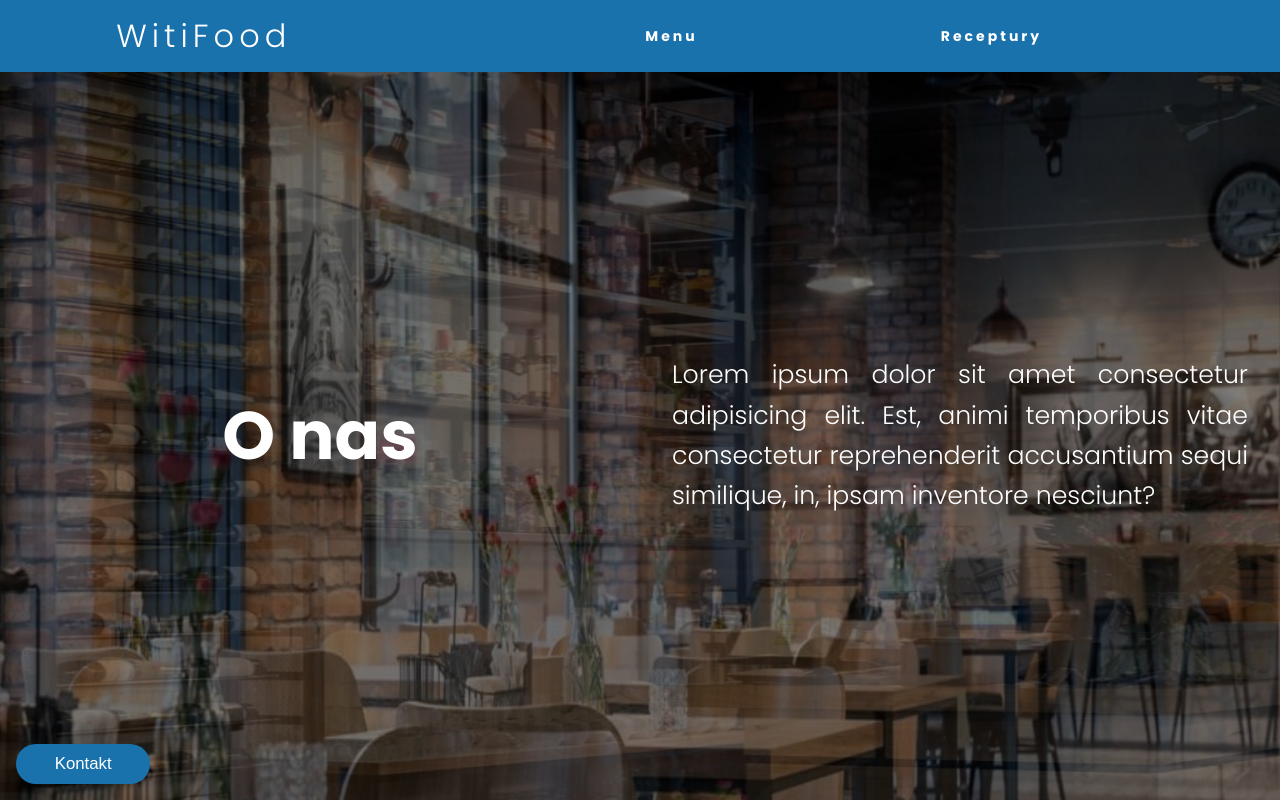
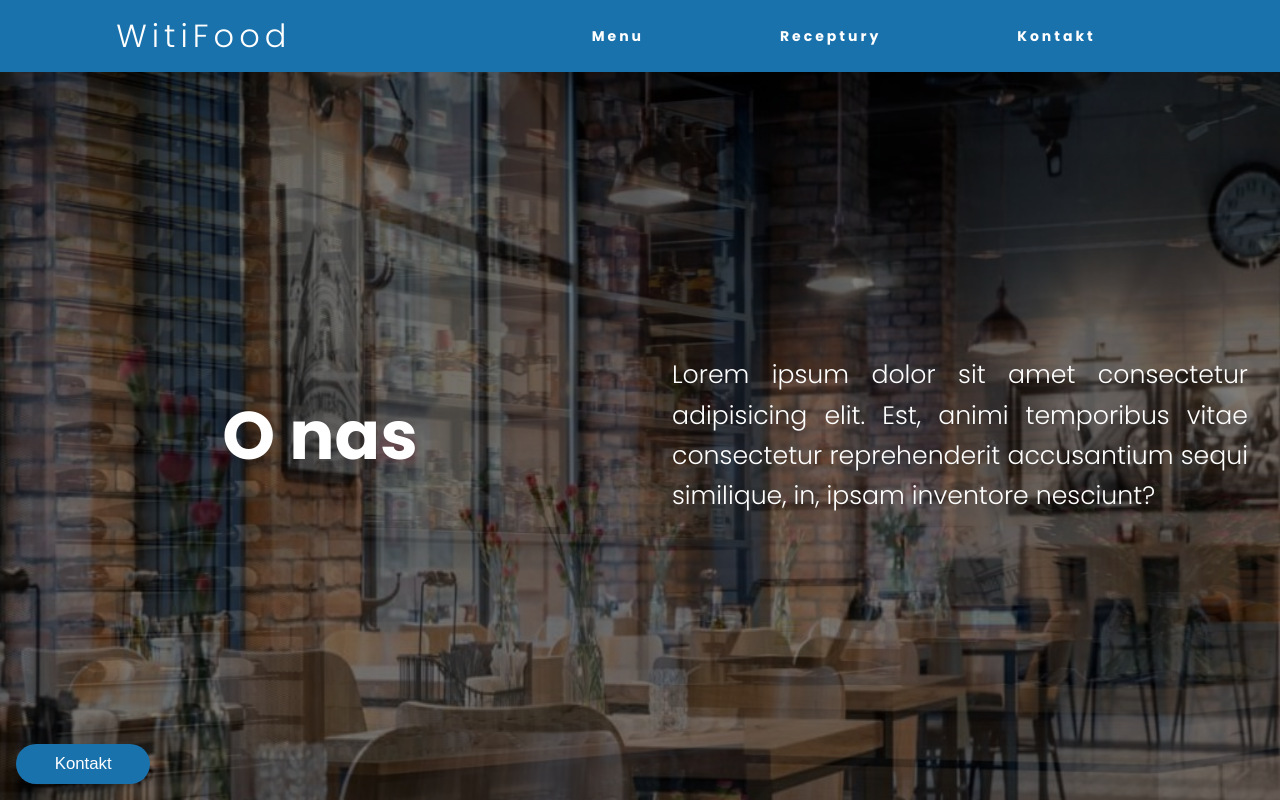
Before and after one commit to WIKTORWIELGUSIAK/Project2-recepies, a plain HTML site: page index.html in a window 1280 px wide. Drawn offline with Linux system fonts and the light colour scheme.

Commit message:
Update index.html

```diff
--- a/index.html
+++ b/index.html
@@ -23,6 +23,11 @@
         <li class="nav-link">
           <a href="./recepies.html">Receptury</a>
         </li>
+
+<li class="nav-link">
+          <a href="./contact.html">Kontakt</a>
+        </li>
+
       </ul>
       <div class="burger">
         <div class="lines line1"></div>
```
